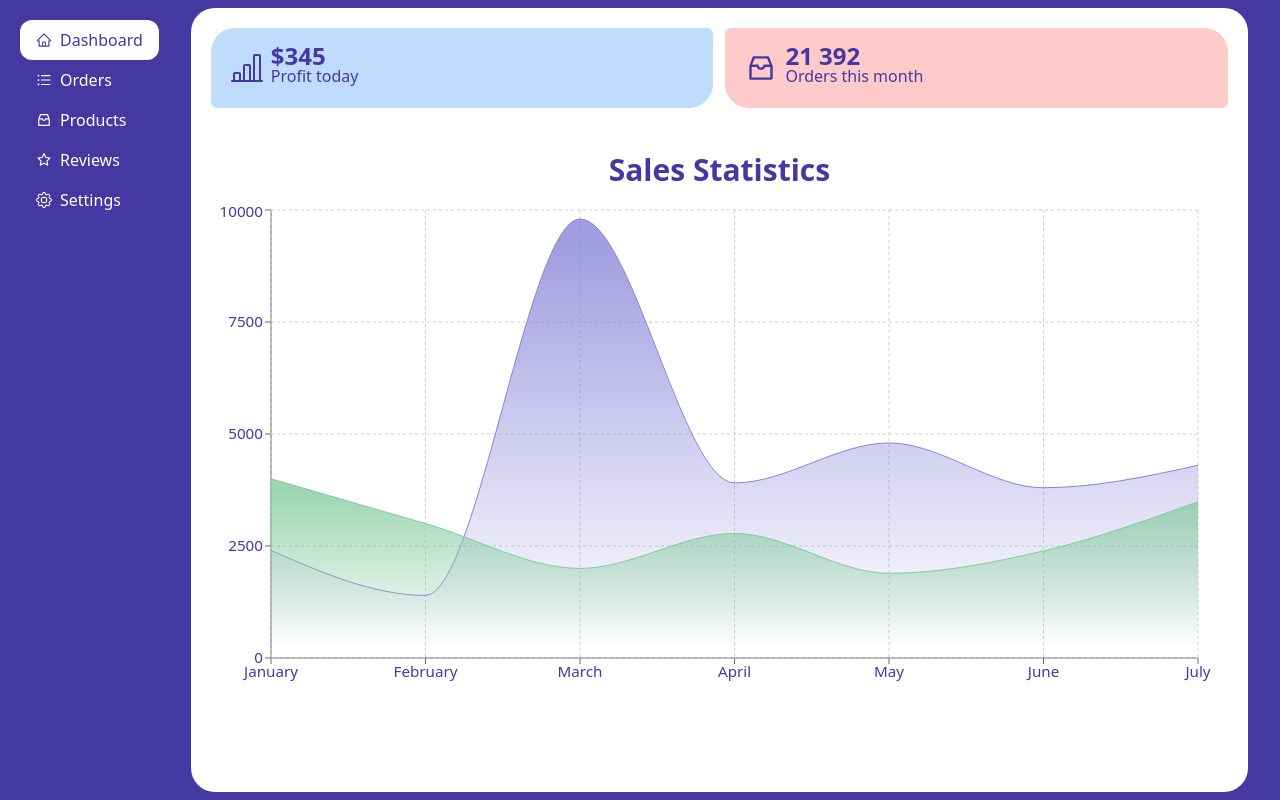
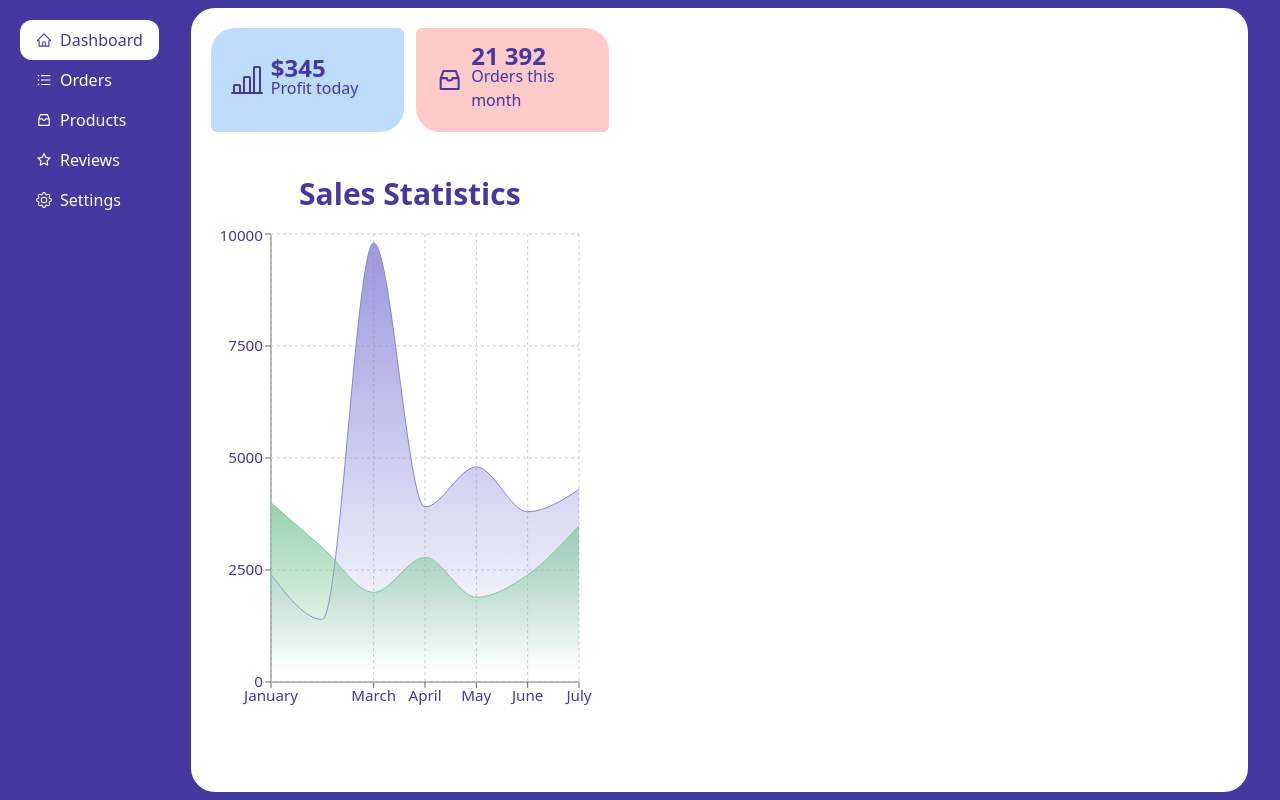
Before and after one commit to gift56/dashboard, a React (Vite) app: page / in a window 1280 px wide. Built offline with nearby package versions, Linux system fonts and the light colour scheme.

Commit message:
working on layour

```diff
--- a/src/components/DashboardContent/DashboardComponent.jsx
+++ b/src/components/DashboardContent/DashboardComponent.jsx
@@ -5,8 +5,13 @@ import ChartBox from "./ChartBox";
 const DashboardComponent = () => {
   return (
     <main className="p-5 w-[90%] bg-white my-2 mr-8 rounded-3xl">
-      <Boxes />
-      <ChartBox />
+      <div className="flex">
+        <div>
+          <Boxes />
+          <ChartBox />
+        </div>
+        <div></div>
+      </div>
     </main>
   );
 };
```
